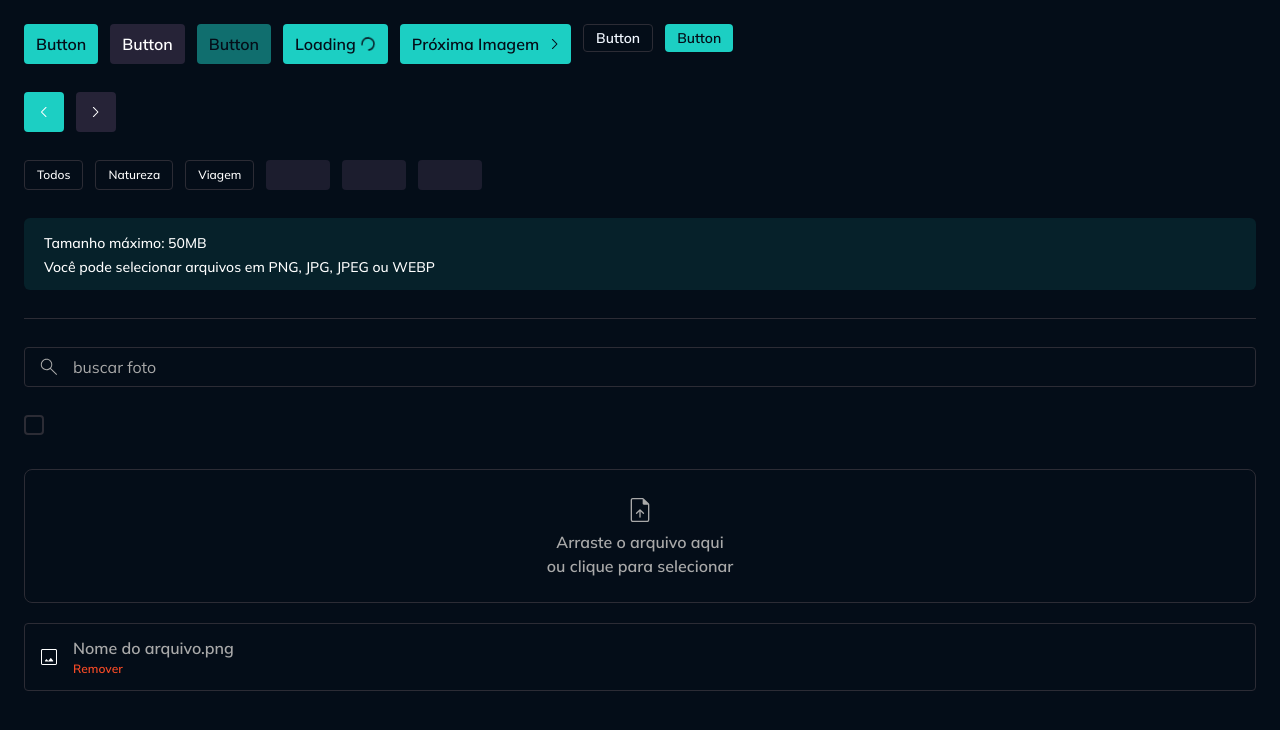
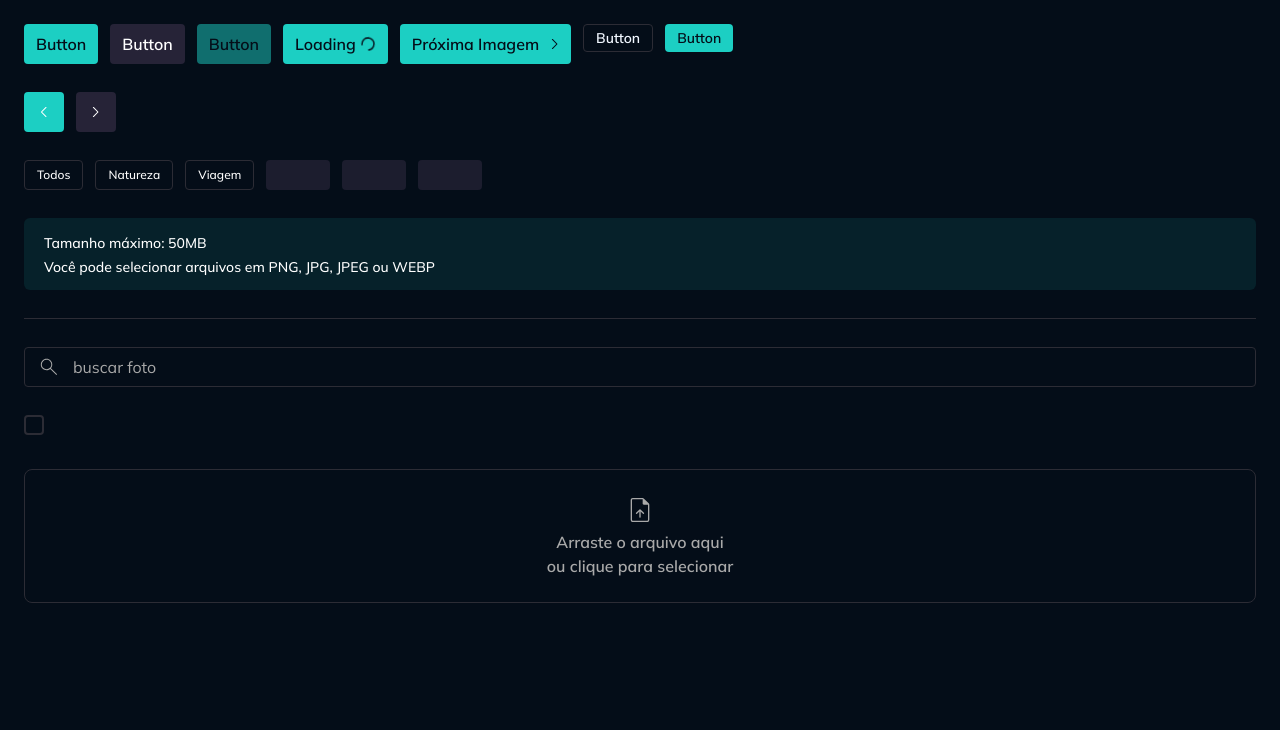
Before and after one commit to RaFaSMK/gallery, a React (Vite) app: page / in a window 1280 px wide. Shown: the top 730 px of the page. Built offline with nearby package versions, Linux system fonts and the light colour scheme.

Commit message:
05. Definindo comportamento do componente InputSingleFile - Alternando estados

```diff
--- a/package.json
+++ b/package.json
@@ -16,11 +16,13 @@
     "@fastify/cors": "8.5.0",
     "@fastify/multipart": "^8.0.0",
     "@fastify/static": "^7.0.0",
+    "@hookform/resolvers": "^5.2.2",
     "@tailwindcss/vite": "^4.1.10",
     "classnames": "^2.5.1",
     "fastify": "^4.24.3",
     "react": "^19.1.0",
     "react-dom": "^19.1.0",
+    "react-hook-form": "^7.71.2",
     "tailwind-variants": "^1.0.0",
     "tailwindcss": "^4.1.10",
     "zod": "^3.22.4"
--- a/src/App.tsx
+++ b/src/App.tsx
@@ -9,8 +9,11 @@ import InputText from "./components/inpux-text";
 import SearchIcon from "./assets/icons/search.svg?react";
 import InputCheckbox from "./components/input-checkbox";
 import InputSingleFile from "./components/input-single-file";
+import { useForm } from "react-hook-form";
 
 export default function App() {
+  const form = useForm();
+
   return (
     <div className="grid gap-7 p-6">
       <div className="flex gap-3">
@@ -62,7 +65,7 @@ export default function App() {
       </div>
 
       <div>
-        <InputSingleFile />
+        <InputSingleFile form={form} {...form.register("file")} />
       </div>
     </div>
   );
--- a/src/components/input-single-file.tsx
+++ b/src/components/input-single-file.tsx
@@ -2,8 +2,9 @@ import { type VariantProps, tv } from "tailwind-variants";
 import Icon from "./icon";
 import Text, { textVariants } from "./text";
 import UploadFileIcon from "../assets/icons/upload-file.svg?react";
-import type React from "react";
+import React from "react";
 import FileImageIcon from "../assets/icons/image.svg?react";
+import { useWatch } from "react-hook-form";
 
 export const InputSingleFileVariants = tv({
   base: `
@@ -38,12 +39,28 @@ interface InputSingleFileProps
   extends
     VariantProps<typeof InputSingleFileVariants>,
     Omit<React.ComponentProps<"input">, "size"> {
+  // eslint-disable-next-line @typescript-eslint/no-explicit-any
+  form: any;
   error?: React.ReactNode;
 }
 
-export default function InputSingleFile({ size, error }: InputSingleFileProps) {
+export default function InputSingleFile({
+  form,
+  size,
+  error,
+  ...props
+}: InputSingleFileProps) {
+  const formValues = useWatch({ control: form.control });
+  const name = props.name || "";
+  const formFile: File = React.useMemo(
+    () => formValues[name]?.[0],
+    [formValues, name],
+  );
+
   return (
     <div>
+      {!formFile ? (
+        <>
           <div className="w-full relative group cursor-pointer">
             <input
               type="file"
@@ -51,13 +68,17 @@ export default function InputSingleFile({ size, error }: InputSingleFileProps) {
             absolute top-0 right-0 w-full h-full
             opacity-0 cursor-pointer
           `}
+              {...props}
             />
             <div className={InputSingleFileVariants({ size })}>
               <Icon
                 svg={UploadFileIcon}
                 className={InputSingleFileIconVariants({ size })}
               />
-          <Text variant="label-medium" className="text-placeholder text-center">
+              <Text
+                variant="label-medium"
+                className="text-placeholder text-center"
+              >
                 Arraste o arquivo aqui
                 <br />
                 ou clique para selecionar
@@ -69,7 +90,8 @@ export default function InputSingleFile({ size, error }: InputSingleFileProps) {
               Erro no campo
             </Text>
           )}
-
+        </>
+      ) : (
         <div
           className={`
         flex gap-3 items-center
@@ -81,7 +103,7 @@ export default function InputSingleFile({ size, error }: InputSingleFileProps) {
           <div className="flex flex-col">
             <div className="truncate max-w-80">
               <Text variant="label-medium" className="text-placeholder">
-              Nome do arquivo.png
+                {formFile.name}
               </Text>
             </div>
             <div className="flex">
@@ -91,12 +113,16 @@ export default function InputSingleFile({ size, error }: InputSingleFileProps) {
                   variant: "label-small",
                   className: "text-accent-red cursor-pointer hover:underline",
                 })}
+                onClick={() => {
+                  form.setValue(name, undefined);
+                }}
               >
                 Remover
               </button>
             </div>
           </div>
         </div>
+      )}
     </div>
   );
 }
```
Also changed, not shown: 1 other file (tests, documents, lock files or other folders). Lines whose indentation alone changed are shown as unchanged.
